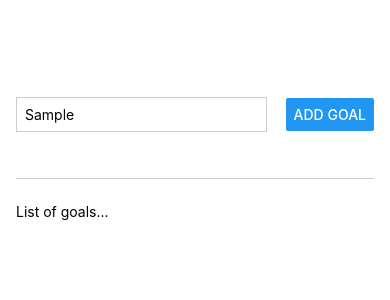
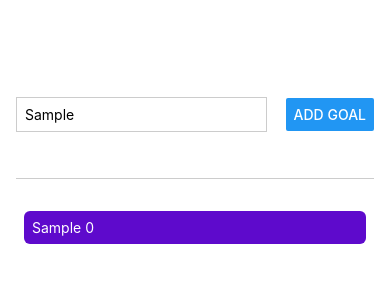
Before and after one commit to GWphua/react-native-udemy, a React Native app: screen / in a window 390 px wide. Both pictures are taken after typing "Sample" into the empty fields and a click on the button "ADD GOAL". Shown: the top 300 px of the page. Built offline with nearby package versions, Linux system fonts and the light colour scheme.

Commit message:
Showing and Styling list items

```diff
--- a/App.tsx
+++ b/App.tsx
@@ -3,13 +3,17 @@
 
 export default function App() {
   const [enteredGoalText, setEnteredGoalText] = useState("");
+  const [courseGoals, setCourseGoals] = useState<string[]>([]);
 
   const goalInputHandler = (text: string) => {
     setEnteredGoalText(text);
   };
 
   const addGoalHandler = () => {
-    console.log(enteredGoalText);
+    setCourseGoals((currentCourseGoals) => [
+      ...currentCourseGoals,
+      enteredGoalText,
+    ]);
   };
 
   return (
@@ -23,7 +27,11 @@
         <Button title="Add Goal" onPress={addGoalHandler} />
       </View>
       <View style={styles.goalsContainer}>
-        <Text>List of goals...</Text>
+        {courseGoals.map((goal, index) => (
+          <Text key={index} style={styles.goalItem}>
+            {goal} {index}
+          </Text>
+        ))}
       </View>
     </View>
   );
@@ -55,4 +63,11 @@
   goalsContainer: {
     flex: 5,
   },
+  goalItem: {
+    margin: 8,
+    padding: 8,
+    borderRadius: 6,
+    backgroundColor: "#5e0acc",
+    color: "white",
+  },
 });
```
